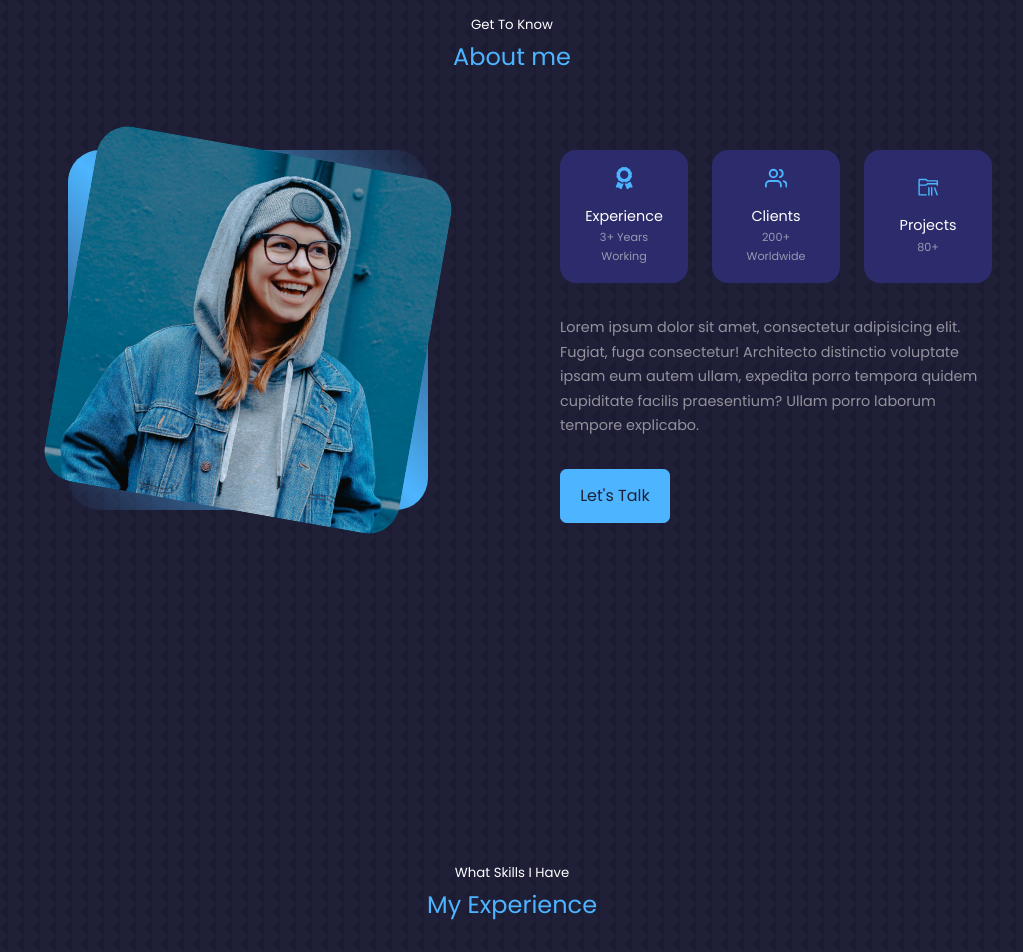
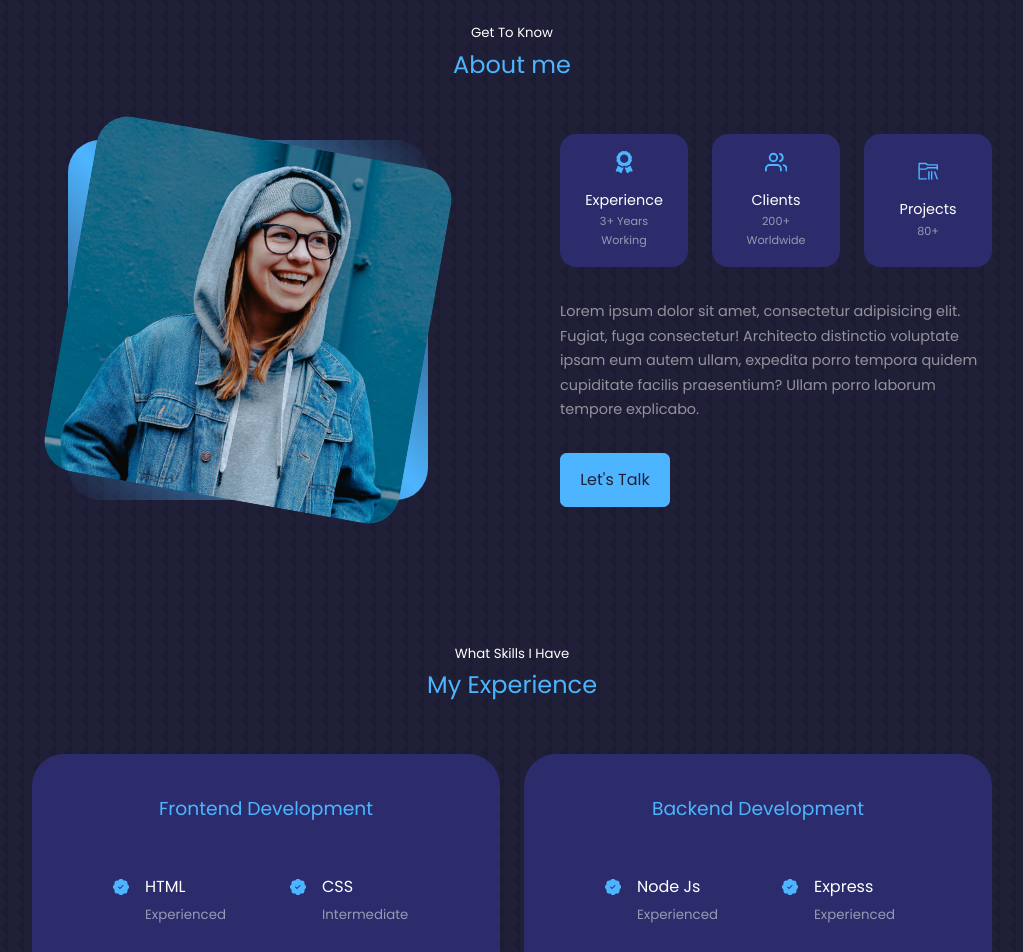
Before and after one commit to iambasilp/React-Basil-Portfolio, a React (Create React App) app: page / in a window 1280 px wide. Shown: the part 840-1792 px from the top of the page, without its empty margins (128-1151 px from the left). Built offline with nearby package versions, Linux system fonts and the light colour scheme.

Commit message:
some mediquery updated

```diff
--- a/src/components/Experience/experience.css
+++ b/src/components/Experience/experience.css
@@ -1,5 +1,5 @@
 .experience{
-    padding-top: 4rem;
+    padding-top: 2rem;
 }
 .experience__container {
     justify-content: center;
@@ -54,12 +54,10 @@
 
     }
   }
-  @media screen and (min-width:767px) {
-    .experience__container{
-        /* grid-template-columns: repeat(2,1fr); */
+  @media screen and (min-width:998px) {
+    .experience{
+        padding-top: 3.5rem;
     }
-  }
-  @media screen and (min-width:998px) {
     .experience__container{
         grid-template-columns: repeat(2,1fr);
 
--- a/src/components/about/about.css
+++ b/src/components/about/about.css
@@ -1,13 +1,14 @@
 .about {
   position: relative;
-  height: 100%;
-  padding-top: 4rem;
+  padding-top: 2.5rem;
 }
 .about__container {
-  gap: 3rem;
+  place-items: center;
+  gap: 2rem;
   justify-content: center;
+
 }
-.about__container .me{
+.about__container .me {
   justify-self: center;
   border-radius: 2rem;
   justify-self: center;
@@ -90,8 +91,8 @@
   }
 }
 @media screen and (min-width: 767px) {
-  .about{
-    height: 100vh;
+  .about {
+
   }
   .about__container {
     grid-template-columns: repeat(2, 1fr);
@@ -100,24 +101,23 @@
     padding: 1rem;
   }
 }
-@media screen and (min-width:998px) {
-    .about__container{
+@media screen and (min-width: 998px) {
+  .about__container {
     gap: 4rem;
   }
-    .about__img{
+  .about__img {
     width: 360px;
   }
 }
 /* For large devices */
 @media screen and (min-width: 1024px) {
-    .about__container{
-        padding-top: 1.5rem;
+  .about__container {
     gap: 6rem;
   }
-    .about__cards{
-        grid-template-columns: repeat(3,1fr);
+  .about__cards {
+    grid-template-columns: repeat(3, 1fr);
   }
-    .about__card{
+  .about__card {
     padding: 1rem 1.5rem;
   }
 }
--- a/src/index.css
+++ b/src/index.css
@@ -78,8 +78,7 @@ img{
 /* Layout */
    /* Reusable css */
    .section {
-    margin-block: 3rem;
-    height: 100vh;
+    margin-block: 5rem; /* New :)*/
    }
    .section > h2 , .section > h5{
     text-align: center;
```
Also changed, not shown: package.json (+6 -1 lines), 1 other file (tests, documents, lock files or other folders). Lines whose indentation alone changed are shown as unchanged.
